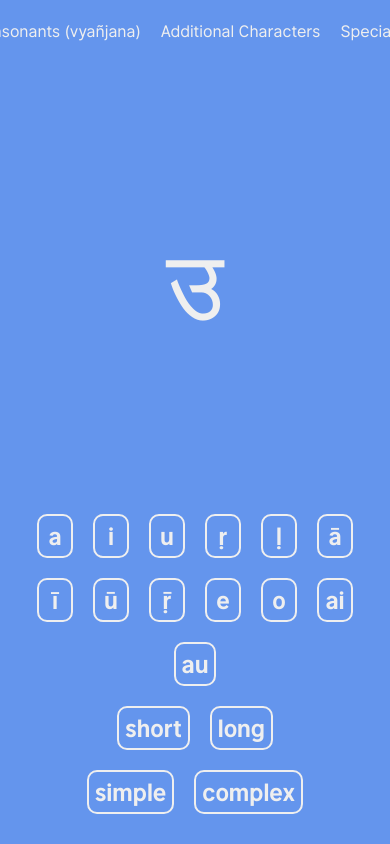
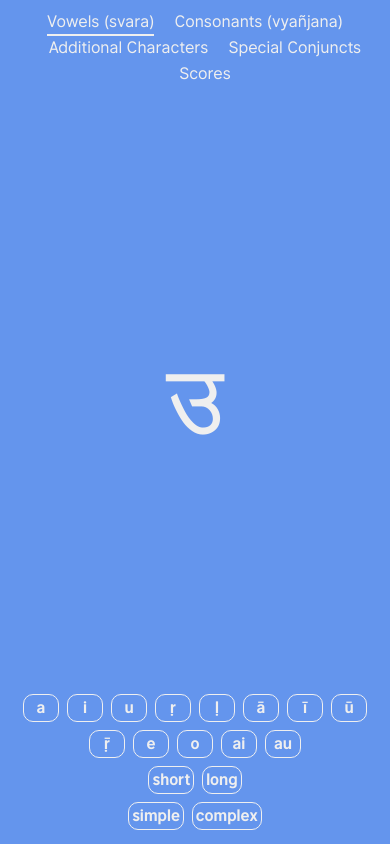
Before and after one commit to dbvisel/sanskrit, a React (Create React App) app: page / in a window 390 px wide. Built offline with nearby package versions, Linux system fonts and the light colour scheme.

Commit message:
works on phone

```diff
--- a/src/styledcomponents/AppStyles.js
+++ b/src/styledcomponents/AppStyles.js
@@ -11,4 +11,7 @@ export const Wrapper = styled.main`
   flex-direction: column;
   justify-content: center;
   align-items: center;
+  @media (max-width: 767px) {
+    padding: 10px;
+  }
 `;
--- a/src/styledcomponents/LetterStyles.js
+++ b/src/styledcomponents/LetterStyles.js
@@ -41,4 +41,12 @@ export const ButtonListUl = styled.ul`
       color: var(--backdrop);
     }
   }
+  @media (max-width: 767px) {
+    & li {
+      font-size: 16px;
+      margin: 4px;
+      padding: 1px 3px;
+      border-width: 1px;
+    }
+  }
 `;
--- a/src/styledcomponents/ScoreStyles.js
+++ b/src/styledcomponents/ScoreStyles.js
@@ -23,6 +23,15 @@ export const ScoreDiv = styled.div`
   & + div {
     margin-top: var(--outsidePadding);
   }
+  @media (max-width: 767px) {
+    & ul {
+      font-size: 16px;
+      line-height: 20px;
+      & li span {
+        min-width: 72px;
+      }
+    }
+  }
 `;
 
 export const ScoreSection = styled.div`
--- a/src/styledcomponents/TopMenuStyles.js
+++ b/src/styledcomponents/TopMenuStyles.js
@@ -5,6 +5,7 @@ export const TopMenuNav = styled.nav`
   justify-content: center;
   padding-bottom: var(--outsidePadding);
   margin-bottom: auto;
+  flex-wrap: wrap;
   & a {
     border-bottom: 2px solid transparent;
     white-space: nowrap;
```
